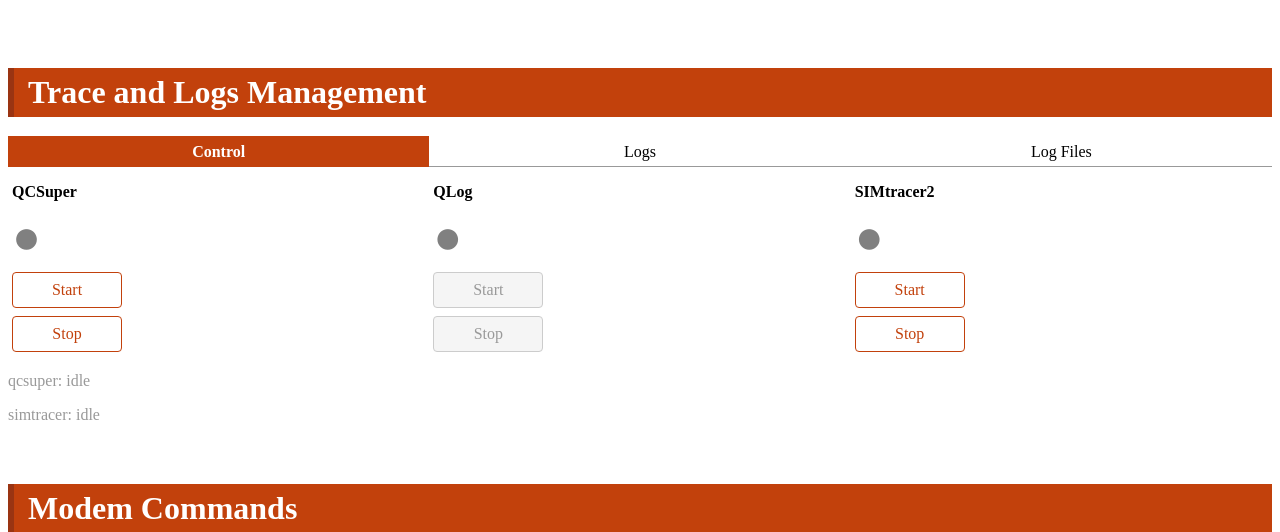
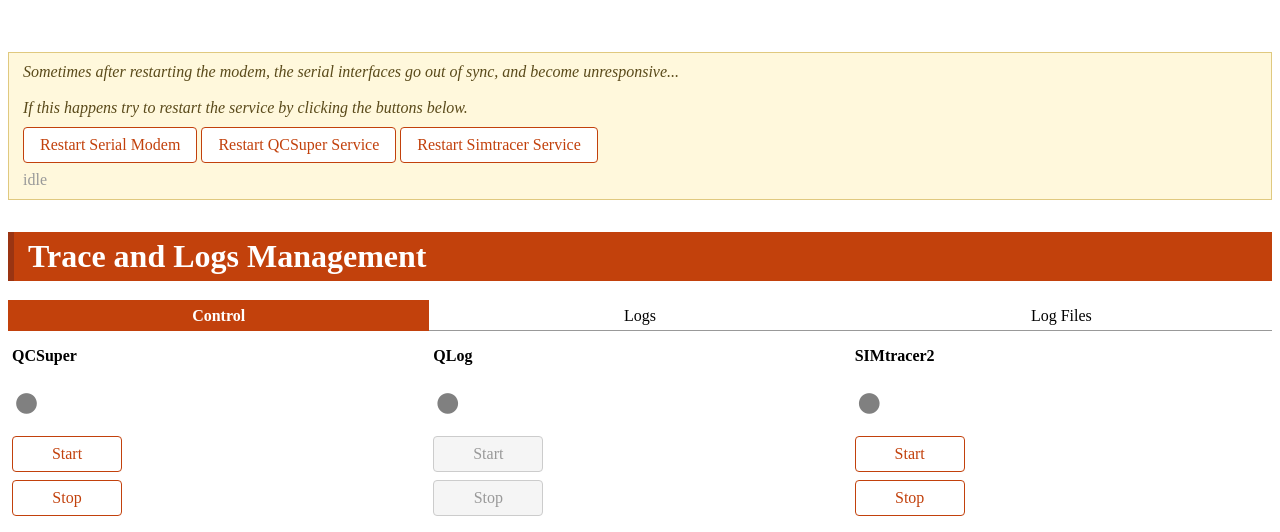
Before and after one commit to tomislavmiksa/kw_traceminator, a Flask app: page / in a window 1280 px wide. Shown: the part 248-780 px from the top of the page. Run offline with Flask 3, Linux system fonts and the light colour scheme; data that the repository does not hold is empty.

Commit message:
added service restarts to handle serial port going out of sync

```diff
--- a/src/gui/webapp-flask/main.py
+++ b/src/gui/webapp-flask/main.py
@@ -1,5 +1,6 @@
 import json
 import re
+import socket
 import subprocess
 import threading
 import time
@@ -12,6 +13,27 @@ from flask import Flask, render_template, jsonify, request, send_from_directory,
 AT_API_BASE         = "http://localhost:8666"
 MODEMTRACE_API_BASE = "http://localhost:8888"   # qcsuper trace API
 SIMTRACER_API_BASE  = "http://localhost:8777"   # simtrace2 trace API
+
+# Services exposed by the "Restart Service" buttons in the page banner.
+# Each entry is { systemd unit -> TCP port we expect to be listening once
+# the unit is back up }. The endpoint runs `systemctl restart <unit>` then
+# polls 127.0.0.1:<port> until it accepts a connection (or we time out).
+# Keys here are the values the frontend POSTs; ports must match the upstream
+# bases above so the restart actually validates the same service the rest of
+# the UI talks to.
+RESTART_SERVICES = {
+    "serialmodem": {"unit": "serialmodeminterface", "port": 8666, "label": "Serial Modem"},
+    "qcsuper":     {"unit": "serialmodemtrace",     "port": 8888, "label": "QCSuper Service"},
+    "simtracer":   {"unit": "serialsimtrace",       "port": 8777, "label": "Simtracer Service"},
+}
+
+# How long to wait, total, for the TCP port to come back after the
+# `systemctl restart` returns. Restart itself is bounded separately by
+# RESTART_SYSTEMCTL_TIMEOUT below. Tuned generously: serial services can
+# take a few seconds to re-open their listening socket.
+PORT_WAIT_SECONDS        = 15
+PORT_POLL_INTERVAL       = 0.3
+RESTART_SYSTEMCTL_TIMEOUT = 30
 
 # trace files written by the two background services. Keys appear in the URL
 # (/api/trace-files/<source>/<filename>) and as the "Source" column in the UI.
@@ -102,6 +124,82 @@ def simtracer_stop():
     except requests.RequestException as e:
         return jsonify(error=f"could not reach {SIMTRACER_API_BASE}: {e}"), 502
     return (r.text, r.status_code, {"Content-Type": "application/json"})
+
+
+def _wait_for_port(host, port, deadline):
+    """Poll a TCP port until it accepts a connection or `deadline` passes.
+    Returns (listening: bool, last_error: str|None). Short per-attempt
+    timeouts so we react quickly to the service coming up; the outer
+    deadline bounds total wall time."""
+    last_err = None
+    while time.monotonic() < deadline:
+        try:
+            with socket.create_connection((host, port), timeout=1):
+                return True, None
+        except OSError as e:
+            last_err = str(e)
+            # Sleep, but never past the deadline (avoids a final useless wait).
+            remaining = deadline - time.monotonic()
+            if remaining <= 0:
+                break
+            time.sleep(min(PORT_POLL_INTERVAL, remaining))
+    return False, last_err
+
+
+# Restart a systemd unit (serialmodeminterface / serialmodemtrace /
+# serialsimtrace) and verify its TCP port is listening afterwards. Wired
+# to the three buttons in the page banner. Note: the Flask process must
+# have permission to run `systemctl restart <unit>` non-interactively
+# (typically via a polkit rule or running as root); a sudo-less failure
+# surfaces as restart_ok=false with the systemctl stderr in
+# restart_output, so the UI can show the operator why it failed.
+@app.route("/api/restart-service", methods=["POST"])
+def restart_service():
+    payload = request.get_json(silent=True) or {}
+    name = payload.get("service")
+    cfg = RESTART_SERVICES.get(name)
+    if cfg is None:
+        return jsonify(error=f"unknown service: {name!r}",
+                       known=sorted(RESTART_SERVICES.keys())), 400
+
+    cmd = ["systemctl", "restart", cfg["unit"]]
+    started_at = time.time()
+    try:
+        r = subprocess.run(cmd, capture_output=True, text=True,
+                           timeout=RESTART_SYSTEMCTL_TIMEOUT)
+        restart_ok      = r.returncode == 0
+        restart_output  = ((r.stdout or "") + (r.stderr or "")).strip()
+        restart_rc      = r.returncode
+    except subprocess.TimeoutExpired:
+        restart_ok      = False
+        restart_output  = f"systemctl restart {cfg['unit']} timed out after {RESTART_SYSTEMCTL_TIMEOUT}s"
+        restart_rc      = None
+    except FileNotFoundError as e:
+        # systemctl missing entirely (e.g. running on a non-systemd dev box)
+        return jsonify(ok=False, error=f"systemctl not available: {e}"), 500
+
+    # Even if `systemctl restart` reported failure, still poll the port
+    # briefly: the unit may already have been up, or the restart may have
+    # succeeded despite a non-zero rc (rare but observed with units that
+    # exit cleanly during their stop phase). We just narrow the window.
+    deadline = time.monotonic() + (PORT_WAIT_SECONDS if restart_ok else 3)
+    port_listening, port_error = _wait_for_port("127.0.0.1", cfg["port"], deadline)
+
+    overall_ok = restart_ok and port_listening
+    body = {
+        "ok":              overall_ok,
+        "service":         name,
+        "label":           cfg["label"],
+        "unit":            cfg["unit"],
+        "port":            cfg["port"],
+        "restart_ok":      restart_ok,
+        "restart_rc":      restart_rc,
+        "restart_output":  restart_output,
+        "port_listening":  port_listening,
+        "port_error":      None if port_listening else port_error,
+        "elapsed_s":       round(time.time() - started_at, 2),
+    }
+    return jsonify(body), (200 if overall_ok else 500)
 
 # list every regular file in either trace directory.
 # returns [{source, name, size, mtime, url}, ...] sorted by source then name.
--- a/src/gui/webapp-flask/templates/index.html
+++ b/src/gui/webapp-flask/templates/index.html
@@ -181,8 +181,19 @@
   <pre hidden id="raw"></pre>
   <br><br>
 
+  <div style="border: 1px solid #e0c97f; background: #fff8dc; padding: 10px 14px; margin: 1em 0; font-style: italic; color: #5a4a1a;">
+    Sometimes after restarting the modem, the serial interfaces go out of sync, and become unresponsive...
+    <br><br>
+    If this happens try to restart the service by clicking the buttons below.
+    <p style="margin: 10px 0 0 0; font-style: normal;">
+      <button id="restart-serialmodem">Restart Serial Modem</button>
+      <button id="restart-qcsuper">Restart QCSuper Service</button>
+      <button id="restart-simtracer">Restart Simtracer Service</button>
+    </p>
+    <p id="restart-status" style="margin: 8px 0 0 0; font-style: normal; color: #999;">idle</p>
+  </div>
 
-  <!-- ============================================================
+    <!-- ============================================================
        SECTION 2: Trace and Logs Management
        Two-tab UI: "Control" (status dots + start/stop buttons) and
        "Logs" (chronological events table populated by every Start/
@@ -1018,6 +1029,74 @@
       }
     }
 
+    /* ---------- service restart (banner buttons) ---------- */
+
+    // POST /api/restart-service for one of the three banner buttons. The
+    // backend runs `systemctl restart <unit>` then polls the matching TCP
+    // port until it accepts a connection. We disable all three buttons
+    // while a restart is in flight (they all touch the same machine and
+    // sometimes one another's deps -- avoids a fast triple-click racing
+    // three concurrent systemctl invocations) and surface the per-step
+    // outcome -- systemctl rc + port listening + total elapsed -- in
+    // #restart-status, colored green/red so the result is obvious without
+    // reading the text.
+    async function restartService(service, label) {
+      const buttons = [
+        document.getElementById("restart-serialmodem"),
+        document.getElementById("restart-qcsuper"),
+        document.getElementById("restart-simtracer"),
+      ];
+      const stat = document.getElementById("restart-status");
+      buttons.forEach(b => { b.disabled = true; });
+      stat.style.color = "#999";
+      stat.textContent = label + ": restarting and waiting for port...";
+
+      try {
+        const r = await fetch("/api/restart-service", {
+          method: "POST",
+          headers: { "Content-Type": "application/json" },
+          body: JSON.stringify({ service: service }),
+        });
+        // Always try to parse JSON; fall back to a synthetic envelope if
+        // the body was empty or malformed (e.g. proxy 502) so the rest
+        // of the function can rely on a stable shape.
+        let data;
+        try { data = await r.json(); }
+        catch (e) { data = { ok: false, error: "non-JSON response (HTTP " + r.status + ")" }; }
+
+        if (data.ok) {
+          stat.style.color = "green";
+          stat.textContent = label + ": OK \u2014 unit '" + data.unit +
+            "' restarted and port " + data.port + " listening (" +
+            data.elapsed_s + "s)";
+        } else {
+          // Build a compact reason string: which sub-step failed and why.
+          // restart_ok=false  -> show systemctl stderr (truncated)
+          // port_listening=false -> show the connect error
+          // server-side parse error -> data.error
+          const reasons = [];
+          if (data.error) reasons.push(data.error);
+          if (data.restart_ok === false) {
+            const out = (data.restart_output || "").replace(/\s+/g, " ").trim();
+            reasons.push("systemctl rc=" + data.restart_rc +
+                         (out ? (" (" + out.slice(0, 200) + ")") : ""));
+          }
+          if (data.port_listening === false) {
+            reasons.push("port " + (data.port || "?") + " not listening" +
+                         (data.port_error ? (": " + data.port_error) : ""));
+          }
+          stat.style.color = "red";
+          stat.textContent = label + ": FAIL \u2014 " +
+            (reasons.length ? reasons.join("; ") : ("HTTP " + r.status));
+        }
+      } catch (err) {
+        stat.style.color = "red";
+        stat.textContent = label + ": error: " + err.message;
+      } finally {
+        buttons.forEach(b => { b.disabled = false; });
+      }
+    }
+
     /* ---------- DOM wiring + boot ---------- */
 
     // One-shot button listeners: refresh modem info, send AT command,
@@ -1074,6 +1153,17 @@
     document.getElementById("simtracer-start").addEventListener("click", () => simtracerAction("start"));
     document.getElementById("simtracer-stop") .addEventListener("click", () => simtracerAction("stop"));
 
+    // Banner restart buttons: each one POSTs /api/restart-service with a
+    // different service key. Labels are the user-facing text shown in
+    // #restart-status, kept in JS (rather than read from the button) so a
+    // future label tweak in HTML can't silently break the status messages.
+    document.getElementById("restart-serialmodem").addEventListener("click",
+      () => restartService("serialmodem", "Serial Modem"));
+    document.getElementById("restart-qcsuper")    .addEventListener("click",
+      () => restartService("qcsuper",     "QCSuper Service"));
+    document.getElementById("restart-simtracer")  .addEventListener("click",
+      () => restartService("simtracer",   "Simtracer Service"));
+
     // Boot sequence: paint the page, then start two independent 5s polls
     // for the trace-control status dots. Independent intervals mean a hung
     // upstream for one service can't delay the other's poll.
```
